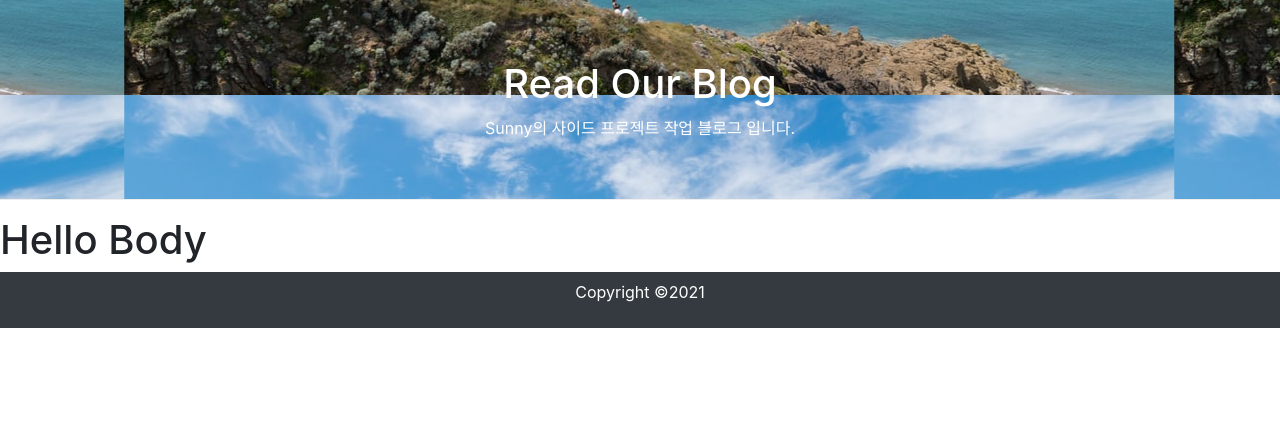
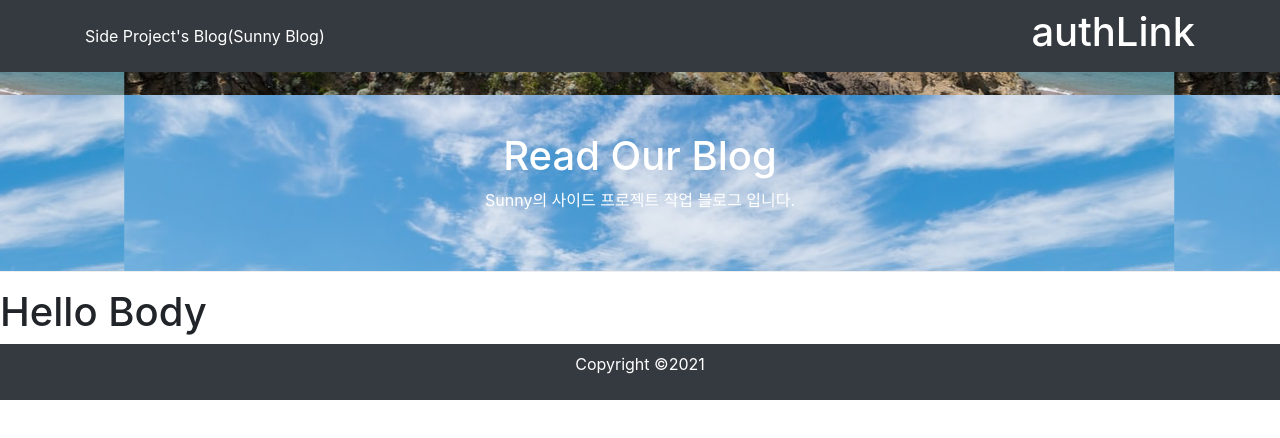
Before and after one commit to sunny5820/blog_test, a React (Create React App) app in the folder client/: page / in a window 1280 px wide. Shown: the top 438 px of the page. Built offline with nearby package versions, Linux system fonts and the light colour scheme.

Commit message:
20강 AppNavBar

```diff
--- /dev/null
+++ b/client/src/components/AppNavbar.js
@@ -0,0 +1,28 @@
+import React, { Fragment } from 'react';
+import { Navbar, Container, NavbarToggler, Collapse, Nav } from 'reactstrap';
+import { Link } from 'react-router-dom';
+
+const AppNavbar = () => {
+    return (
+        <Fragment>
+            <Navbar color="dark" dark expand="lg" className="sticky-top">
+                <Container>
+                    <Link to="/" className="text-white text-decoration-none">
+                        Side Project's Blog(Sunny Blog)
+                    </Link>
+                    <NavbarToggler />
+                    <Collapse isOpen={true} navbar>
+                        <Nav className="ml-auto d-flex justify-content-around" navbar>
+                            {true ? (
+                                <h1 className="text-white">authLink</h1>
+                            ) : (
+                                    <h1>guestLink</h1>)}
+                        </Nav>
+                    </Collapse>
+                </Container>
+            </Navbar>
+        </Fragment>
+    );
+};
+
+export default AppNavbar;
--- a/client/src/routes/Router.js
+++ b/client/src/routes/Router.js
@@ -1,9 +1,11 @@
 import React, { Fragment } from 'react';
 import Header from '../components/Header';
 import Footer from '../components/Footer';
+import AppNavbar from '../components/AppNavbar';
 
 const MyRouter = () => (
     <Fragment>
+        <AppNavbar />
         <Header />
         <h1>Hello Body</h1>
         <Footer />
```
Also changed, not shown: 1 other file (tests, documents, lock files or other folders).
